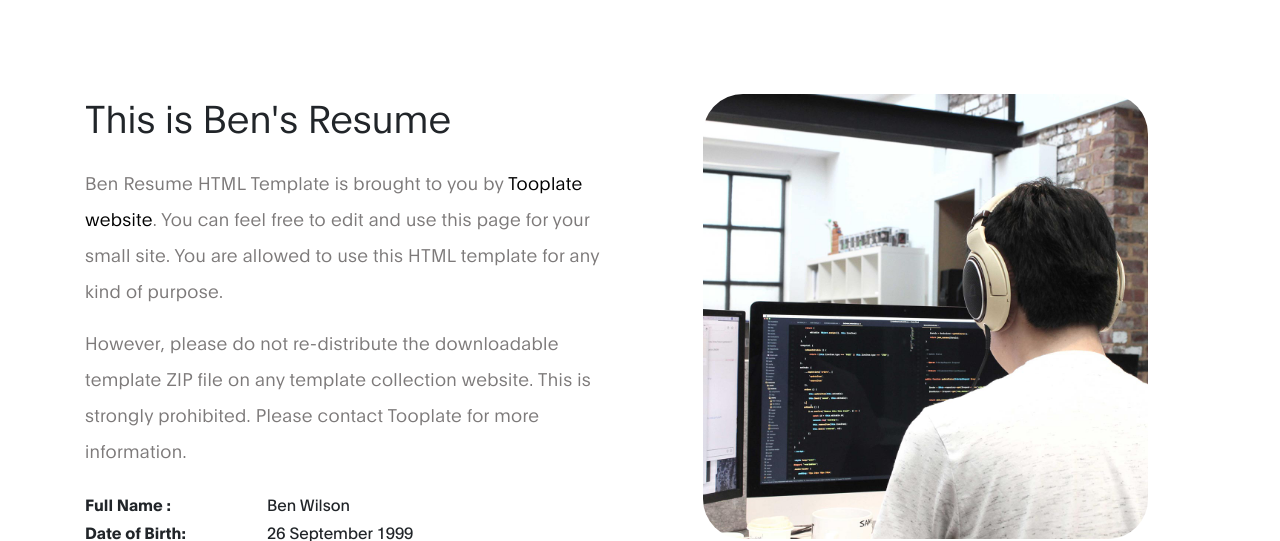
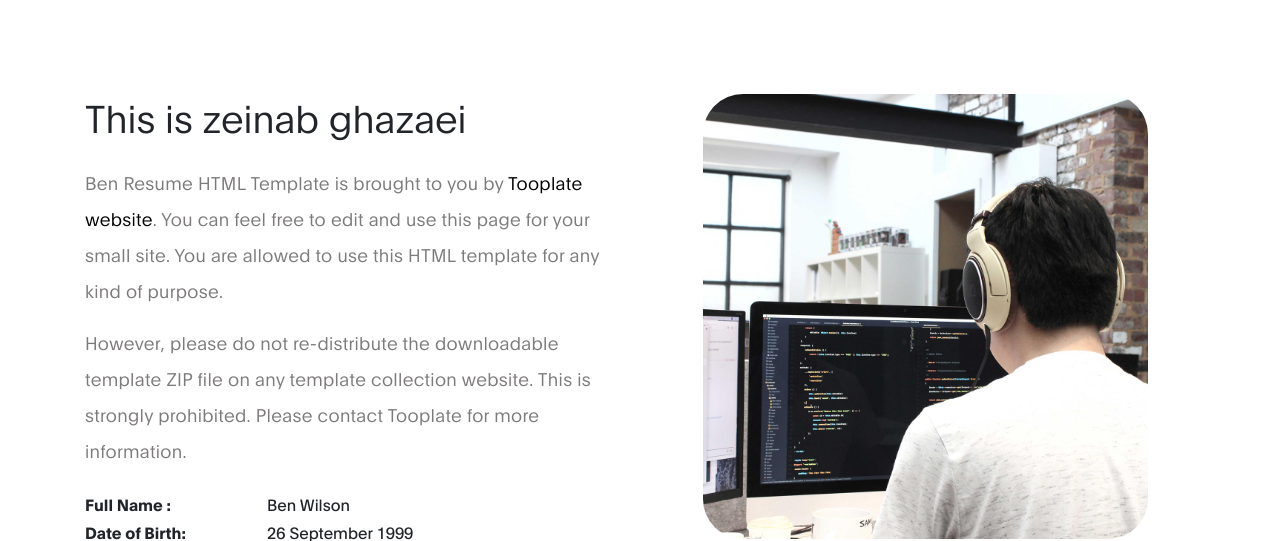
Before and after one commit to zeinab313/mysitecv, a Django app: page / in a window 1280 px wide. Shown: the part 655-1196 px from the top of the page. Run offline with Django 5.2, Linux system fonts and the light colour scheme; some libraries are stand-ins or nearby versions.

Commit message:
dynamic data
test dynamic information

```diff
--- a/cvsite/views.py
+++ b/cvsite/views.py
@@ -2,4 +2,5 @@ from django.shortcuts import render
 
 # Create your views here.
 def index_view(request):
-    return render(request,'cvsite/index.html')
+    context={'name':'zeinab','family':'ghazaei'}
+    return render(request,'cvsite/index.html',context)
--- a/templates/cvsite/index.html
+++ b/templates/cvsite/index.html
@@ -99,7 +99,7 @@ https://www.tooplate.com/view/2120-ben-resume
             <div class="row">
 
                 <div class="col-lg-6 col-md-6 col-12">
-                    <h3 class="mb-4">This is Ben's Resume</h3>
+                    <h3 class="mb-4">This is {{name}} {{family}}</h3>
 
                     <p>Ben Resume HTML Template is brought to you by <a rel="nofollow" href="https://www.tooplate.com" target="_parent">Tooplate website</a>. You can feel free to edit and use this page for your small site. You are allowed to use this HTML template for any kind of purpose.</p>
 
```
